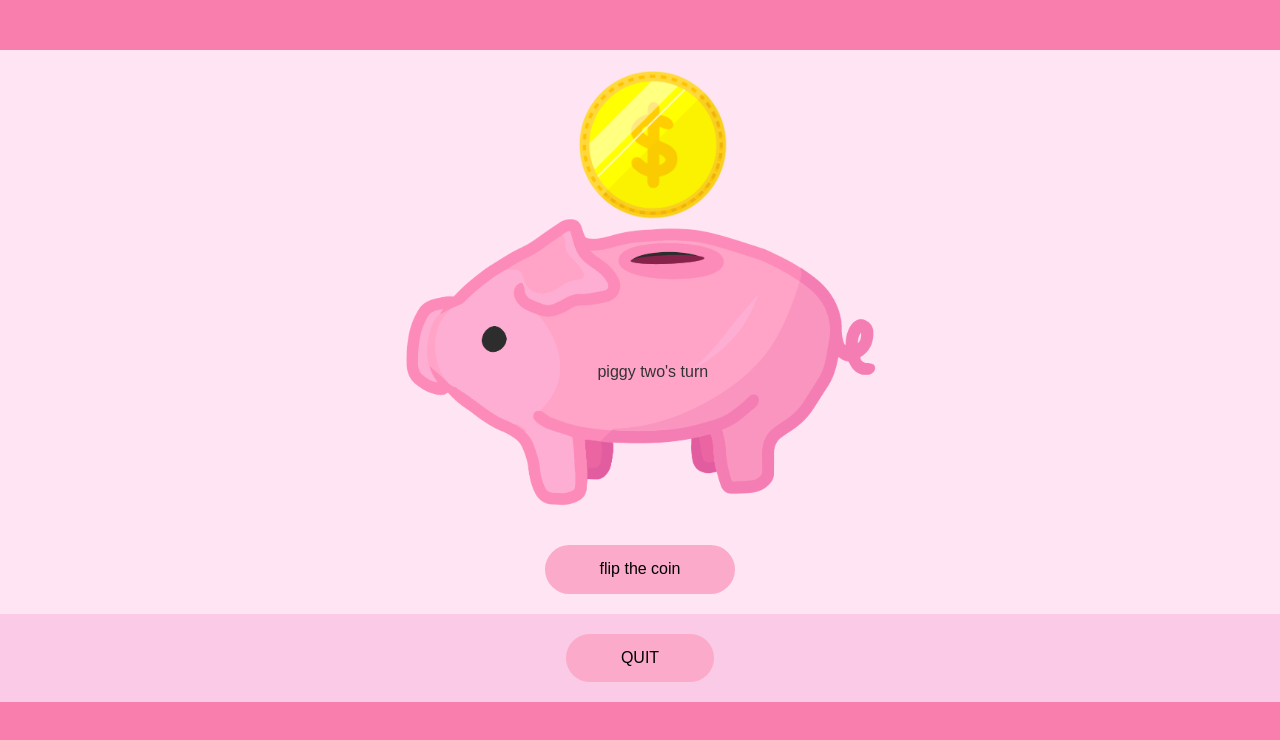
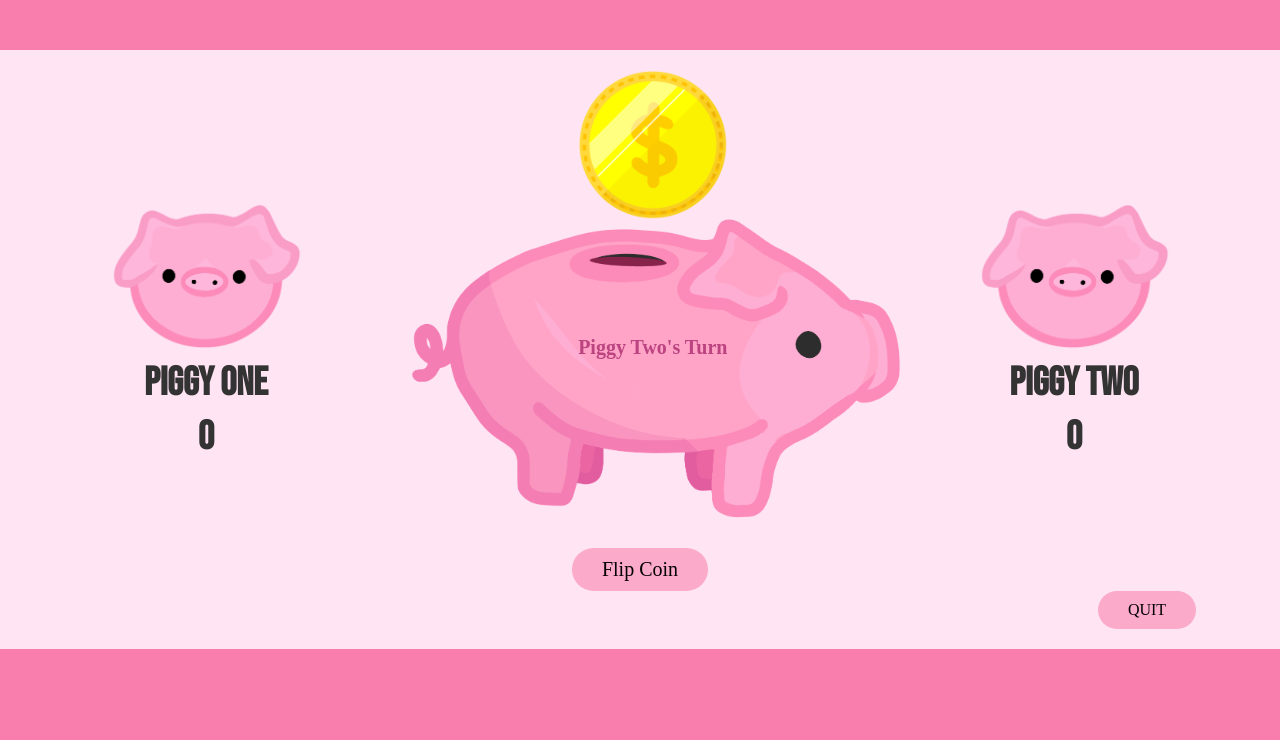
Before and after one commit to gpealvarez/des157a, a plain HTML site: page studio3/index.html in a window 1280 px wide. Both pictures are taken after a click on the button "Randomly pick first player and start!". Drawn offline with nearby package versions, Linux system fonts and the light colour scheme; a web font is replaced by a local one.

Commit message:
finished piggy

```diff
--- a/studio3/index.html
+++ b/studio3/index.html
@@ -4,23 +4,30 @@
     <meta charset="UTF-8">
     <meta name="viewport" content="width=device-width, initial-scale=1.0">
     <title>Piggy Game</title>
-	<link href="https://cdnjs.cloudflare.com/ajax/libs/normalize/8.0.1/normalize.min.css" rel="stylesheet">
-	<link href="styles.css" rel="stylesheet">
+    <!-- Normalize CSS -->
+    <link href="https://cdnjs.cloudflare.com/ajax/libs/normalize/8.0.1/normalize.min.css" rel="stylesheet">
+
+    <!-- Google Fonts -->
+    <link href="https://fonts.googleapis.com/css2?family=Dangrek&family=DynaPuff:wght@400;500;600;700&display=swap" rel="stylesheet">
+    <link href="https://fonts.googleapis.com/css2?family=Comfortaa:wght@300;400;500;600;700&display=swap" rel="stylesheet">
+    <link href="https://fonts.googleapis.com/css2?family=Tajawal:wght@200;300;400;500;700;800;900&display=swap" rel="stylesheet">
+    <link href="https://fonts.googleapis.com/css2?family=Bebas+Neue&display=swap" rel="stylesheet">
+
+    <!-- Custom CSS -->
+    <link href="styles.css" rel="stylesheet">
+    <!-- JavaScript -->
     <script src="script.js" defer></script>
 </head>
 <body>
-
     <div id="score"></div>
     <div id="gamecontrol">
         <h1>Piggy Game</h1>
-        <img src="images/piggy.png" alt="piggy left" width="500px">
-        <h2>Start Game</h2>
+        <img src="images/piggy.png" alt="piggy left" width="500">
+        <p id="instructions">Welcome to the Piggy Game! It's a two-player challenge where victory goes to the one with the most coins in their piggy bank. Aim for high-value coins, and if luck is on your side, keep flipping until you're satisfied with your haul before passing the turn. Beware of Fake Coins because they are illegal, and if you draw one, you lose all your money. And if you land on a $1 coin, your luck runs out, and it's the other player's turn. Ready to play?</p>
         <button id="startgame">Randomly pick first player and start!</button>
     </div>
-
     <div id="game"></div>
     <div id="actions"></div>
     <div id="quitbtn"></div>
-
 </body>
 </html>
--- a/studio3/script.js
+++ b/studio3/script.js
@@ -1,7 +1,8 @@
-(function(){
+(function () {
     'use strict';
     console.log('reading JS');
 
+    // Selecting necessary elements from the DOM
     const startGame = document.querySelector('#startgame');
     const gameControl = document.querySelector('#gamecontrol');
     const game = document.querySelector('#game');
@@ -9,126 +10,129 @@
     const actionArea = document.querySelector('#actions');
     const quitbtn = document.querySelector('#quitbtn');
 
+    // Game data object containing various game parameters
     const gameData = {
         dice: ['images/onedolla.png', 'images/2dolla.png', 'images/3dolla.png', 'images/4dolla.png', 'images/5dolla.png', 'images/fakedolla.png'],
-        players: ['piggy one', 'piggy two'],
+        players: ['Piggy One', 'Piggy Two'],
         score: [0, 0],
         flip: 0,
         flipSum: 0,
         index: 0,
-        gameEnd: 29 //for how long game will be
-
+        gameEnd: 29 // Game duration
     };
 
-    startGame.addEventListener('click', function(){
-        gameControl.innerHTML = '<h1> Piggy Game <h1>';
-        gameControl.innerHTML = '<p> The game has started <p>';
-        gameControl.innerHTML = ' <img src="images/piggy.png" alt="piggy left" width="500px">';
+    // Event listener for the "Start Game" button
+    startGame.addEventListener('click', function () {
+        // Setting up the initial game interface
+        gameControl.innerHTML = `<h1>Piggy Game</h1><img src="images/piggy.png" alt="piggy left" width="500px">`;
 
+        // Randomly selecting the starting player
         gameData.index = Math.round(Math.random());
-
+        // Setting up the initial turn and displaying the current score
         setUpTurn();
-
+        showCurrentScore();
     });
 
-    function setUpTurn(){
-    // Set up the HTML structure
-    gameControl.innerHTML = `
-        <div class="coin-container">
-            <img src="images/piggy.png" alt="piggy left" width="500px" class="piggy-image">
+    // Function to set up a new turn
+    function setUpTurn() {
+        const piggyImageClass = gameData.index === 0 ? 'piggy-image' : 'piggy-image2';
+        const piggyImageSrc = gameData.index === 0 ? 'images/piggy.png' : 'images/piggyflipped.png';
+
+        gameControl.innerHTML = `<div class="coin-container">
+            <img src="${piggyImageSrc}" alt="piggy left" width="520px" class="${piggyImageClass}">
             <img src="images/dollasigncoin.png" alt="simplecoin" width="150px" class="coin-image">
-        </div>
-    `;
+        </div>`;
 
-    game.innerHTML = `<p> ${gameData.players[gameData.index]}'s turn </p>`;
+        game.innerHTML = `<p>${gameData.players[gameData.index]}'s Turn</p>`;
+        actionArea.innerHTML = '<button id="flip">Flip Coin</button>';
 
-    // Set up flip button
-    actionArea.innerHTML = '<button id="flip"> flip the coin </button>';
-    document.getElementById('flip').addEventListener('click', function(){
-        throwDice();
-    });
+        document.getElementById('flip').addEventListener('click', throwDice);
 
-    // Check if the quit button already exists before adding it
+        // Adding the "Quit" button if it doesn't already exist
         if (!document.getElementById('quit')) {
-        quitbtn.innerHTML += '<button id="quit" > QUIT </button>';
-        document.getElementById('quit').addEventListener('click', function(){
+            quitbtn.innerHTML += '<button id="quit">QUIT</button>';
+            document.getElementById('quit').addEventListener('click', function () {
                 location.reload();
             });
         }
     }
 
-function throwDice(){
+    // Function to simulate the dice roll
+    function throwDice() {
         actionArea.innerHTML = '';
         gameData.flip = Math.floor(Math.random() * 6) + 1;
-    game.innerHTML = `<p> ${gameData.players[gameData.index]}'s turn </p>`;
-    game.innerHTML += `<img src= '${gameData.dice[gameData.flip-1]}' width="150px">`;
+        game.innerHTML += `<img src='${gameData.dice[gameData.flip - 1]}' width="150px">`;
         gameData.flipSum = gameData.flip;
 
-    if(gameData.flipSum === 6){
-        //console.log ('fake coin');
+        if (gameData.flipSum === 6) {
+            // If a fake coin is flipped
             showCurrentScore();
-
-        game.innerHTML = '<p> Fake Coin! </p>';
+            game.innerHTML = "<p>Oh no a Fake Coin :(</p>";
+            game.innerHTML += `<img src='${gameData.dice[gameData.flip - 1]}' width="150px">`;
             gameData.score[gameData.index] = 0;
             gameData.index ? (gameData.index = 0) : (gameData.index = 1);
-        setTimeout(setUpTurn,2000);
-
-    } else if (gameData.flip === 1){
+            setTimeout(setUpTurn, 2000);
+        } else if (gameData.flip === 1) {
+            // If a $1 coin is flipped
             gameData.index ? (gameData.index = 0) : (gameData.index = 1);
-        game.innerHTML =`<p> your flip resulted on a one dollar coin, switching to ${gameData.players[gameData.index]}</p>`;
-        setTimeout(setUpTurn,2000);
-
+            game.innerHTML = `<p>A dollarcoin :( switching players</p>`;
+            game.innerHTML += `<img src='${gameData.dice[gameData.flip - 1]}' width="150px">`;
+            setTimeout(setUpTurn, 2000);
         } else {
-        //console.log ("game proceeds...");
-        gameData.score[gameData.index]= gameData.score[gameData.index] + gameData.flipSum;
-        // Create a container for the buttons
+            // If a regular coin is flipped
+            gameData.score[gameData.index] += gameData.flipSum;
             const buttonsContainer = document.createElement('div');
             buttonsContainer.classList.add('buttons-container');
 
-        // Create and append the "Flip Again" button
-        const flipAgainButton = document.createElement('button');
-        flipAgainButton.textContent = 'Flip Again';
-        flipAgainButton.id = 'flipagain';
-        flipAgainButton.addEventListener('click', function(){
-            setUpTurn();
-        });
-        buttonsContainer.appendChild(flipAgainButton);
-
-        // Create and append the "Pass" button
-        const passButton = document.createElement('button');
-        passButton.textContent = 'Pass';
-        passButton.id = 'pass';
-        passButton.addEventListener('click', function(){
+            const flipAgainButton = createButton('Flip Again', 'flipagain', setUpTurn);
+            const passButton = createButton('Pass', 'pass', function () {
                 gameData.index ? (gameData.index = 0) : (gameData.index = 1);
                 setUpTurn();
             });
+
+            buttonsContainer.appendChild(flipAgainButton);
             buttonsContainer.appendChild(passButton);
-
-        // Append the buttons container to the action area
             actionArea.appendChild(buttonsContainer);
         }
         checkWinningCondition();
     }
 
-function checkWinningCondition(){
-    if (gameData.score [gameData.index] > gameData.gameEnd) {
-        score.innerHTML = `<h2>${gameData.players [gameData.index]}
-        wins with ${gameData.score [gameData.index]} coins!</h2>`;
-
+    // Function to check winning condition
+    function checkWinningCondition() {
+        if (gameData.score[gameData.index] > gameData.gameEnd) {
+            // If a player has won
+            score.innerHTML += `<h2 class="winning">${gameData.players[gameData.index]} wins with ${gameData.score[gameData.index]} coins!</h2>`;
             actionArea.innerHTML = '';
-        document. getElementById('quit').innerHTML = "Start New Game";
-    }else{
+            document.getElementById('quit').innerHTML = "Start New Game";
+        } else {
             showCurrentScore();
         }
     }
 
+    // Function to display the current score
     function showCurrentScore() {
         score.innerHTML = `
         <div class="eachscore">
-        <p ><strong>${gameData.players[0]} ${gameData.score[0]}</strong></p>
-        <p><strong>${gameData.players[1]} ${gameData.score[1]}</strong></p>
+            <div class="leftscore">
+                <img src="images/piggyface.png" alt="Piggy Player" width="200px">
+                <p id="lefts">${gameData.players[0]}</p>
+                <p id="lefts">${gameData.score[0]}</p>
+            </div>
+            <div class="rightscore">
+                <img src="images/piggyface.png" alt="Piggy Player" width="200px">
+                <p id="rights">${gameData.players[1]}</p>
+                <p id="rights">${gameData.score[1]}</p>
+            </div>
         </div>`;
+    }
 
-}// add id for each p to edit individually and center maybe
+    // Function to create a button with specified text, ID, and event listener
+    function createButton(text, id, eventListener) {
+        const button = document.createElement('button');
+        button.textContent = text;
+        button.id = id;
+        button.addEventListener('click', eventListener);
+        return button;
+    }
 
 })();
--- a/studio3/styles.css
+++ b/studio3/styles.css
@@ -1,53 +1,74 @@
+/* Body styling */
 body {
-    font-family: Arial;
+    font-family: "Dynapuff";
+    font-weight: 700;
     background-color: #F97DAD;
     color: #333;
     line-height: 1.5em;
     padding-top: 50px;
-    padding-bottom: 50px;
-
 }
 
-h1{
+/* Heading 1 styling */
+h1 {
     text-align: center;
     background-color: rgb(255, 229, 244);
     margin: 0;
     padding: 20px;
 }
 
-.flip{
+/* Styling for the flip class */
+.flip {
     text-align: center;
-
 }
 
+/* Padding for all divs */
 div {
     padding: 10px;
-    background-color: rgb(255, 229, 244);
+}
 
-}
-div #game {
+/* Styling for the game div */
+div#game {
     padding: 0;
 }
 
+/* Styling for the quit button container */
 #quitbtn {
-    padding-top: 20px;
+    padding-top: 0;
     padding-bottom: 20px;
+    padding-left: 80%;
+    background-color: rgb(255, 229, 244);
+}
 
-    background-color: rgb(250, 202, 230);
+/* Styling for buttons within the quit button container */
+#quitbtn button {
+    font-size: 16px;
+    padding: 10px 30px;
 }
-#gamecontrol, #score {
+
+/* Styling for the flip button */
+#flip {
+    font-size: 20px;
+    padding: 10px 30px;
+}
+
+/* Styling for game control and score containers */
+#gamecontrol,
+#score {
     background-color: rgb(255, 229, 244);
     margin: 0;
     padding: 0;
 }
 
-#gamecontrol, img {
-text-align: center;
-padding-top: 20px;
+/* Alignment and padding for game control and images */
+#gamecontrol,
+img {
+    text-align: center;
+    padding-top: 20px;
 }
 
-#game img{
-    margin-top:50px ;
+/* Styling for images within the game */
+#game img {
+    margin-top: 50px;
     position: absolute;
     top: 0;
     left: 51%;
@@ -55,29 +76,35 @@ padding-top: 20px;
     padding: 20px;
 }
 
-#game{
-    padding: 0;
-}
-
-#game p{
-    margin-top:50px ;
+/* Styling for game paragraphs */
+#game p {
+    font-family: "Dynapuff";
+    color: #bb4480;
+    font-size: 20px;
+    text-align: center;
+    max-width: 200px;
+    margin-top: 45px;
     position: absolute;
-    top: 290px;
+    top: 270px;
     left: 51%;
     transform: translateX(-50%);
     padding: 20px;
 }
 
+/* Styling for actions container */
 #actions {
     background-color: rgb(255, 229, 244);
-    padding-bottom: 20px;
+    padding: 0;
 }
+
+/* Styling for coin container */
 .coin-container {
-    margin-top:30px ;
+    margin-top: 30px;
     position: relative;
     text-align: center;
 }
 
+/* Styling for coin image */
 .coin-image {
     position: absolute;
     top: -50px;
@@ -86,43 +113,94 @@ padding-top: 20px;
     padding: 20px;
 }
 
-.piggy-image{
+/* Styling for piggy image */
+.piggy-image {
     padding-top: 100px;
 }
 
-button{
+/* Styling for piggy image 2 */
+.piggy-image2 {
+    padding-top: 100px;
+    margin-left: 30px;
+}
+
+/* Styling for buttons */
+button {
     display: block;
     margin: 0 auto;
     background-color: #fcaac9;
-    border:none;
-    border-width: 5px;
+    border: none;
     border-radius: 50px;
-    padding-top: 15px;
-    padding-bottom: 15px;
-    padding-left: 55px;
-    padding-right: 55px;}
+    padding: 15px 55px;
+}
 
+/* Styling for buttons container */
 .buttons-container {
     text-align: center;
+    padding-top: 0;
 }
+
+/* Styling for buttons within buttons container */
 .buttons-container button {
     display: inline-block;
-    margin-right: 20px; /* Adjust as needed */
-    padding-left: 40px;
-    padding-right: 40px;
-
-}
-.buttons-container #pass {
-    padding-left: 55px;
-    padding-right: 55px;
-
+    margin-right: 20px;
+    padding: 15px 40px;
 }
 
-p{
+/* Additional styling for pass button within buttons container */
+.buttons-container #pass {
+    padding: 15px 55px;
+}
+
+/* Styling for paragraphs */
+p {
     margin: 0;
 }
 
-.eachscore{
+/* Styling for score display */
+.eachscore {
+    font-family: "Bebas Neue";
+    font-size: 40px;
     display: flex;
+    justify-content: space-between;
     text-align: center;
+    position: absolute;
+    top: 20%;
+    left: 50%;
+    transform: translateX(-50%);
+    width: 85%;
+    max-width: 85%;
+    margin: 0 auto;
+    z-index: 9999;
 }
+
+/* Styling for rights paragraph */
+#rights {
+    padding-bottom: 10px;
+    padding-top: 20px;
+}
+
+/* Styling for lefts paragraph */
+#lefts {
+    padding-bottom: 10px;
+    padding-top: 20px;
+}
+
+/* Styling for winning class */
+.winning {
+    text-align: center;
+    position: absolute;
+    top: 500px;
+    left: 51%;
+    transform: translateX(-50%);
+    padding: 20px;
+    z-index: 9999;
+}
+
+/* Styling for instructions at beginning  */
+#instructions {
+    margin: 20px auto;
+    font-family: Comfortaa;
+    font-size: 16px;
+    max-width: 60em;
+}
```
Also changed, not shown: final/brief.html (+1 -1 lines), 2 other files. Lines whose indentation alone changed are shown as unchanged.
